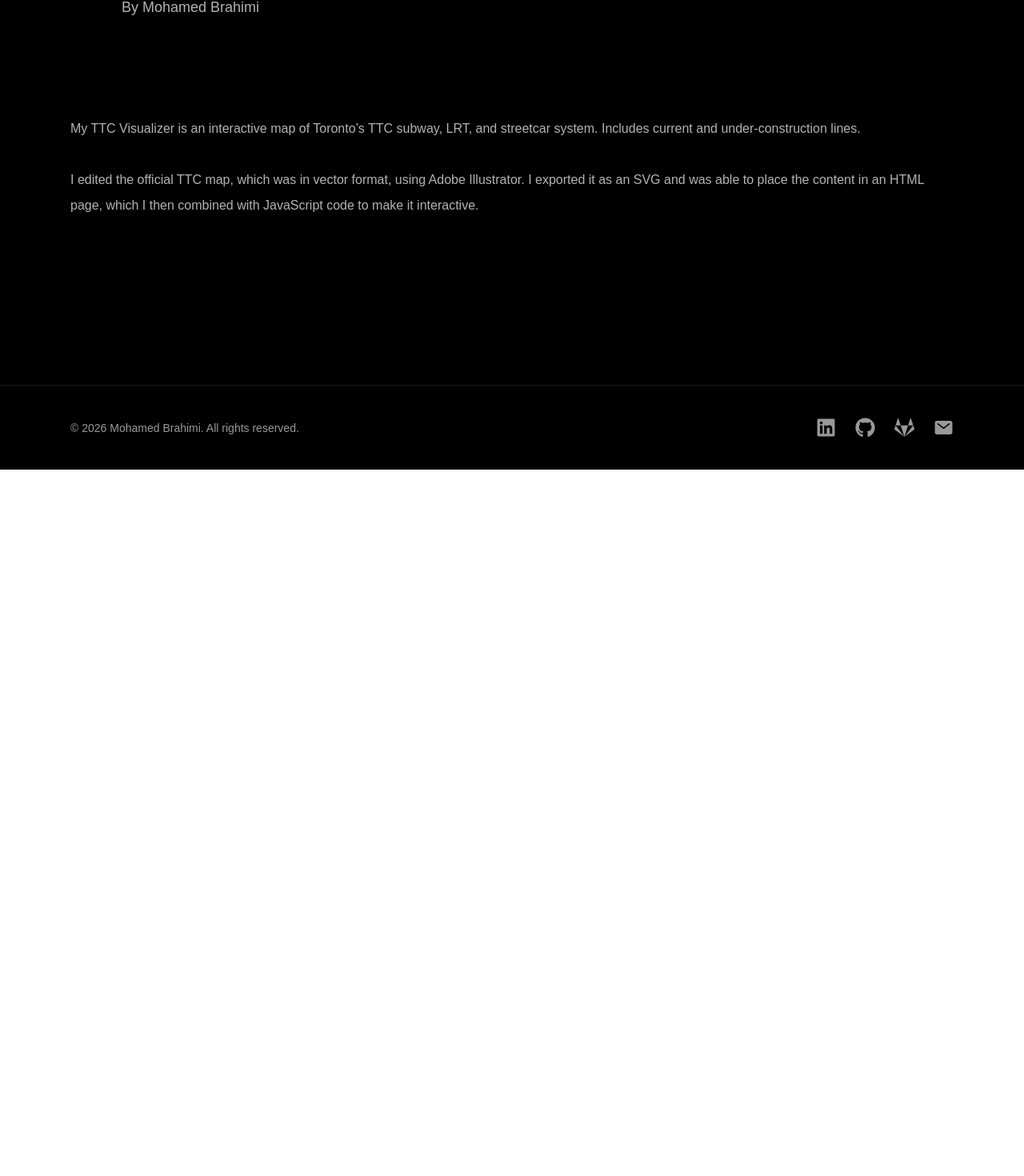
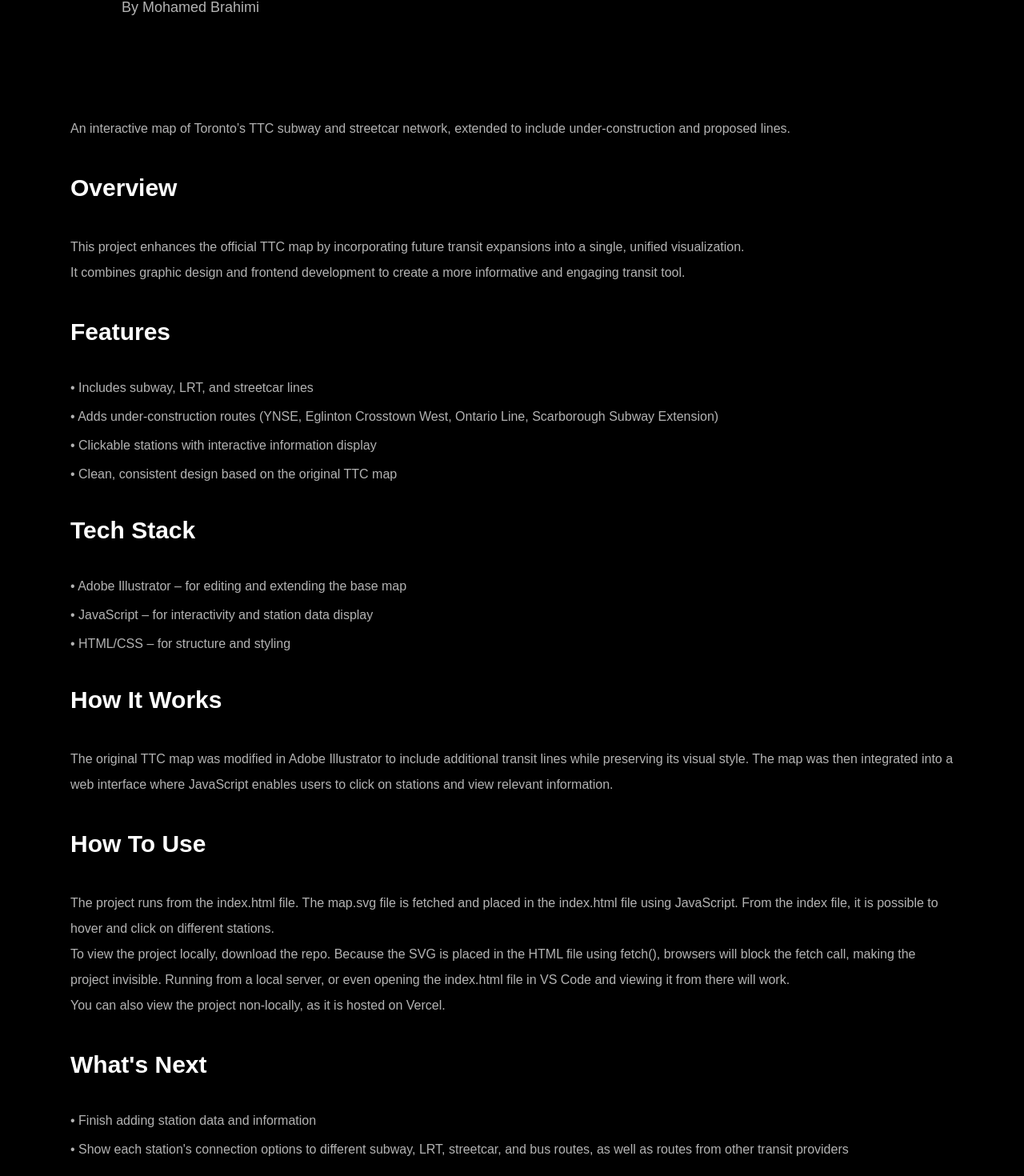
Before and after one commit to mbrahimi25/portfolio, a Next.js app: page /ttc-visualizer-project in a window 1280 px wide. Shown: the part 412-1882 px from the top of the page at 80% size. Before the commit the page ends 999 px from the top, so only its background shows below. Built offline with nearby package versions, Linux system fonts and the light colour scheme.

Commit message:
Updated animations and TTC Viz page

```diff
--- a/src/app/experimenting-ttc-gtfs/page.tsx
+++ b/src/app/experimenting-ttc-gtfs/page.tsx
@@ -12,7 +12,7 @@ export default function TtcGtfsArticle() {
       <ArticleHero
         title="Experimenting with TTC GTFS data in QGIS"
         type="Article"
-        author="Mohamed Brahimi"
+        desc="By Mohamed Brahimi"
       />
 
       {/* Main Article Content */}
--- a/src/app/housing-density-analysis/page.tsx
+++ b/src/app/housing-density-analysis/page.tsx
@@ -15,7 +15,7 @@ export default function HousingDensityProjectPage() {
       <ArticleHero
         title="Housing Density Analysis"
         type="Project"
-        author="Mohamed Brahimi"
+        desc="By Mohamed Brahimi"
         arcgis="https://arcg.is/GTn9X"
       />
 
--- a/src/app/lichess-dashboard-project/page.tsx
+++ b/src/app/lichess-dashboard-project/page.tsx
@@ -12,7 +12,7 @@ export default function LichessDashboardProjectPage() {
       <ArticleHero
         title="Lichess Dashboard"
         type="Project"
-        author="Mohamed Brahimi"
+        desc="By Mohamed Brahimi"
         link="https://lichess-dashboard.vercel.app/"
         github="https://github.com/mbrahimi25/lichess-dashboard"
         gitlab="https://gitlab.com/mbrahimi25/lichess-dashboard"
--- a/src/app/pages/page.tsx
+++ b/src/app/pages/page.tsx
@@ -1,6 +1,10 @@
+"use client";
+
 import Navbar from "@/components/Navbar";
 import Footer from "@/components/Footer";
 import Link from "next/link";
+
+import { motion } from "framer-motion";
 
 const articles = [
   {
@@ -30,6 +34,11 @@ export default function PagesIndex() {
     <main className="min-h-screen bg-black text-white">
       <Navbar />
 
+      <motion.div
+      initial={{ opacity: 0 }}
+      animate={{ opacity: 1 }}
+      transition={{ duration: 2 }}>
+
         {/* Hero-style header */}
         <section className="flex flex-col items-center justify-center px-6 py-24 text-center">
           <h1 className="max-w-4xl text-5xl font-bold leading-tight md:text-7xl">
@@ -45,6 +54,11 @@ export default function PagesIndex() {
 
         {/* Articles */}
         <section className="mx-auto w-fit px-6 pb-24">
+          <motion.div
+          initial={{ opacity: 0, x: -50 }}
+          animate={{ opacity: 1, x: 0 }}
+          transition={{ duration: 2 }}>
+
             <div className="space-y-6">
               {articles.map((a) => (
                 <Link
@@ -62,7 +76,11 @@ export default function PagesIndex() {
                 </Link>
               ))}
             </div>
+
+          </motion.div>
         </section>
+
+      </motion.div>
 
       <Footer />
     </main>
--- a/src/app/ttc-visualizer-project/page.tsx
+++ b/src/app/ttc-visualizer-project/page.tsx
@@ -12,26 +12,68 @@ export default function TtcVisualizerProjectPage() {
       <ArticleHero
         title="TTC Visualizer Project"
         type="Project"
-        author="Mohamed Brahimi"
+        desc="By Mohamed Brahimi"
         link="https://visualize-ttc.vercel.app/"
         github="https://github.com/mbrahimi25/visualize-ttc"
       />
 
       {/* Main Article Content */}
       <section className="mx-auto max-w-6xl px-6 pb-24">
-        <div className="space-y-12">
+
+        <div className="space-y-12"> {/* Divider */}
 
           {/* Section */}
-          <div className="">
+          <div className="space-y-10">
             <p className="mt-6 leading-8 text-white/70">
-                My TTC Visualizer is an interactive map of Toronto’s TTC subway, LRT, and streetcar system.
-                Includes current and under-construction lines. <br/><br/>
+                An interactive map of Toronto’s TTC subway and streetcar network, extended to include under-construction and proposed lines.
+            </p>
 
-                I edited the official TTC map, which was in vector format, using Adobe Illustrator.
-                I exported it as an SVG and was able to place the content in an HTML page,
-                which I then combined with JavaScript code to make it interactive. <br/><br/>
+            <h3 className="text-3xl font-bold">Overview</h3>
+            <p className="mt-6 leading-8 text-white/70">
+                This project enhances the official TTC map by incorporating future transit expansions into a single, unified visualization. <br/>
+                It combines graphic design and frontend development to create a more informative and engaging transit tool.
             </p>
-            </div>
+
+            <h3 className="text-3xl font-bold">Features</h3>
+            <ul className="mt-6 space-y-3 text-white/70">
+                <li>• Includes subway, LRT, and streetcar lines</li>
+                <li>• Adds under-construction routes (YNSE, Eglinton Crosstown West, Ontario Line, Scarborough Subway Extension)</li>
+                <li>• Clickable stations with interactive information display</li>
+                <li>• Clean, consistent design based on the original TTC map</li>
+            </ul>
+
+            <h3 className="text-3xl font-bold">Tech Stack</h3>
+            <ul className="mt-6 space-y-3 text-white/70">
+                <li>• Adobe Illustrator – for editing and extending the base map</li>
+                <li>• JavaScript – for interactivity and station data display</li>
+                <li>• HTML/CSS – for structure and styling</li>
+            </ul>
+
+            <h3 className="text-3xl font-bold">How It Works</h3>
+            <p className="mt-6 leading-8 text-white/70">
+              The original TTC map was modified in Adobe Illustrator to include additional transit lines while preserving its visual style.
+              The map was then integrated into a web interface where JavaScript enables users to click on stations and view relevant information.
+            </p>
+
+            <h3 className="text-3xl font-bold">How To Use</h3>
+            <p className="mt-6 leading-8 text-white/70">
+              The project runs from the index.html file.
+              The map.svg file is fetched and placed in the index.html file using JavaScript.
+              From the index file, it is possible to hover and click on different stations. <br/>
+              To view the project locally, download the repo.
+              Because the SVG is placed in the HTML file using fetch(), browsers will block the fetch call,
+              making the project invisible. Running from a local server,
+              or even opening the index.html file in VS Code and viewing it from there will work. <br/>
+              You can also view the project non-locally, as it is hosted on Vercel.
+            </p>
+
+            <h3 className="text-3xl font-bold">What's Next</h3>
+            <ul className="mt-6 space-y-3 text-white/70">
+                <li>• Finish adding station data and information</li>
+                <li>• Show each station's connection options to different subway, LRT, streetcar, and bus routes, as well as routes from other transit providers</li>
+            </ul>
+
+          </div>
 
         </div>
       </section>
--- a/src/sections/ArticleHero.tsx
+++ b/src/sections/ArticleHero.tsx
@@ -2,29 +2,31 @@
 
 import Link from "next/link";
 import { motion } from "framer-motion";
-import { FaGithub, FaGitlab, FaExternalLinkAlt } from "react-icons/fa";
+import { FaGithub, FaGitlab, FaLinkedin, FaExternalLinkAlt } from "react-icons/fa";
 import { SiPypi, SiArcgis } from "react-icons/si"
 
 type ArticleHeroProps = {
   title: string;
   type: string;
-  author: string;
+  desc: string;
   link?: string;
   github?: string;
   gitlab?: string;
   pypi?: string;
   arcgis?: string;
+  linkedin?: string;
 };
 
 export default function ArticleHero({
   title,
   type,
-  author,
+  desc,
   link,
   github,
   gitlab,
   pypi,
   arcgis,
+  linkedin,
 }: ArticleHeroProps) {
   return (
     <motion.div
@@ -41,10 +43,12 @@ export default function ArticleHero({
         <h1 className="max-w-4xl text-5xl font-bold leading-tight md:text-7xl">
           {title}
         </h1>
+
         <motion.div
         initial={{ opacity: 0, y: 30 }}
         animate={{ opacity: 1, y: 0 }}
-        transition={{ duration: 2 }}>
+        transition={{ duration: 4 }}>
+
           <div className="mt-8 flex gap-4">
             {link && (
               <a href={link} className="transition duration-200 hover:scale-120" target="_blank">
@@ -68,12 +72,18 @@ export default function ArticleHero({
               <a href={arcgis} className="transition duration-200 hover:scale-120" target="_blank">
                 <SiArcgis size={25} />
               </a>)}
+            {linkedin && (
+              <a href={linkedin} className="transition duration-200 hover:scale-120" target="_blank">
+                <FaLinkedin size={25} />
+              </a>)}
           </div>
+
         </motion.div>
+
         <div className="mt-8 h-px w-24 bg-white/20" />
 
         <p className="mt-8 max-w-3xl text-lg leading-8 text-white/70">
-          By {author}
+          {desc}
         </p>
       </section>
 
--- a/src/sections/Hero.tsx
+++ b/src/sections/Hero.tsx
@@ -24,14 +24,7 @@ export default function Hero() {
         I create responsive websites, software, and maps
         using modern technologies.
       </p>
-      <motion.div
-      initial={{ opacity: 0, y: 30 }}
-      animate={{ opacity: 1, y: 0 }}
-      transition={{
-        duration: 2,
-        ease: "easeOut",
-      }}
-      className="flex gap-4">
+
       <div className="mt-8 flex gap-4">
         <a
           href="/about"
@@ -56,21 +49,27 @@ export default function Hero() {
           className="rounded-xl bg-white px-6 py-3 font-medium text-black transition hover:opacity-80">
           View Projects
         </a>
+      </div>
 
-        </div>
-      </motion.div>
+      <motion.div
+      initial={{ y: 30 }}
+      animate={{ y: 0 }}
+      transition={{ duration: 1 }}
+      className="flex gap-4">
 
         <div className="mt-8 flex gap-4">
-          <a href="https://www.linkedin.com/in/mohbrahimi/" className="transition duration-200 hover:scale-120" target="_blank">
+            <a href="https://www.linkedin.com/in/mohbrahimi/" className="transition duration-200 hover:scale-130" target="_blank">
               <FaLinkedin size={25}/>
             </a>
-          <a href="https://github.com/mbrahimi25/" className="transition duration-200 hover:scale-120" target="_blank">
+            <a href="https://github.com/mbrahimi25/" className="transition duration-200 hover:scale-130" target="_blank">
               <FaGithub size={25} />
             </a>
-          <a href="https://gitlab.com/mbrahimi25/" className="transition duration-200 hover:scale-120" target="_blank">
+            <a href="https://gitlab.com/mbrahimi25/" className="transition duration-200 hover:scale-130" target="_blank">
               <FaGitlab size={25} />
             </a>
         </div>
+
+      </motion.div>
 
       <div className="mx-auto my-6 h-px w-40 bg-white/20" />
 
```
Also changed, not shown: src/app/about/page.tsx (+39 -18 lines), src/components/ProjectCard.tsx (+62 -17 lines). Lines whose indentation alone changed are shown as unchanged.
